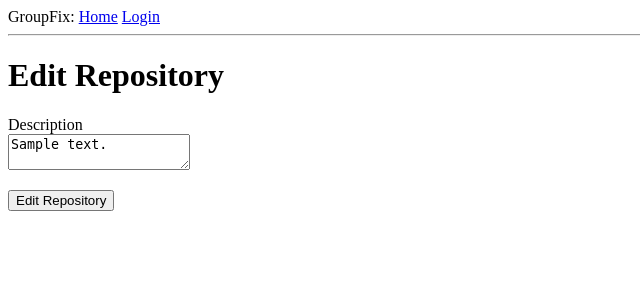
After one commit to ColinAdo/open-source-bug-tracker-group-F, a Flask app: page /edit/repository/1/ in a window 1280 px wide. The commit adds this page. Shown: the top 300 px of the page, without its empty margins (0-640 px from the left). Run offline with Flask 3, Linux system fonts and the light colour scheme; tables that the repository leaves empty hold one stand-in row (values such as "Sample post").

Commit message:
Add edit repo description

```diff
--- a/app/forms.py
+++ b/app/forms.py
@@ -32,6 +32,10 @@ class RepositoryForm(FlaskForm):
     description = TextAreaField('Description')
     submit = SubmitField('Create Repository')
 
+class EditRepositoryForm(FlaskForm):
+    description = TextAreaField('Description')
+    submit = SubmitField('Edit Repository')
+
 class IssueForm(FlaskForm):
     title = StringField('Repository Name', validators=[DataRequired()])
     description = TextAreaField('Description')
--- a/app/routes.py
+++ b/app/routes.py
@@ -3,7 +3,7 @@ from flask_login import current_user, login_user, logout_user, login_required, c
 from flask import render_template
 from app.models import User, Repository, Issue, Status, Category, Severity, Comment
 from app import app
-from app.forms import LoginForm, RegistrationForm, RepositoryForm, IssueForm, CommentForm, EditCommentForm
+from app.forms import LoginForm, RegistrationForm, RepositoryForm, IssueForm, CommentForm, EditCommentForm, EditRepositoryForm
 from app import db
 
 @app.route('/')
@@ -67,6 +67,25 @@ def repository_details(repo_id):
     template = 'core/repository_details.html'
     repo = Repository.query.get(repo_id)
     return render_template(template, title="Rep Detail", repo=repo)
+
+@app.route('/edit/repository/<int:repository_id>/', methods=['GET', 'POST'])
+def edit_repository(repository_id):
+    template = 'core/edit_repository.html'
+    repository = Repository.query.get(repository_id)
+
+    form = EditRepositoryForm()
+
+    if request.method == 'POST' and form.validate_on_submit():
+        new_description = form.description.data
+        repository.description = new_description
+        db.session.commit()
+
+        flash('Comment updated successfully')
+        return redirect(url_for('repository_details', repo_id=repository.id))
+
+    form.description.data = repository.description
+
+    return render_template(template, title="Edit Repository", form=form)
 
 @app.route('/<string:repository_id>/create_issue/', methods=['GET', 'POST'])
 def create_issue(repository_id):
--- /dev/null
+++ b/app/templates/core/edit_repository.html
@@ -0,0 +1,20 @@
+{% extends "core/base.html" %}
+{% block title %} {{title}} {% endblock title %}
+
+{% block content %}
+
+<h1>Edit Repository</h1>
+<form action="" method="post" novalidate>
+        {{ form.hidden_tag() }}
+        <p>
+            {{ form.description.label }}<br>
+            {{ form.description() }}<br>
+            {% for error in form.description.errors %}
+            <span style="color: red;">{{ error }}</span>
+            {% endfor %}
+        </p>
+
+        <p>{{ form.submit() }}</p>
+    </form>
+
+{% endblock content %}
```
Also changed, not shown: app/templates/core/repository_details.html (+5 -3 lines).
